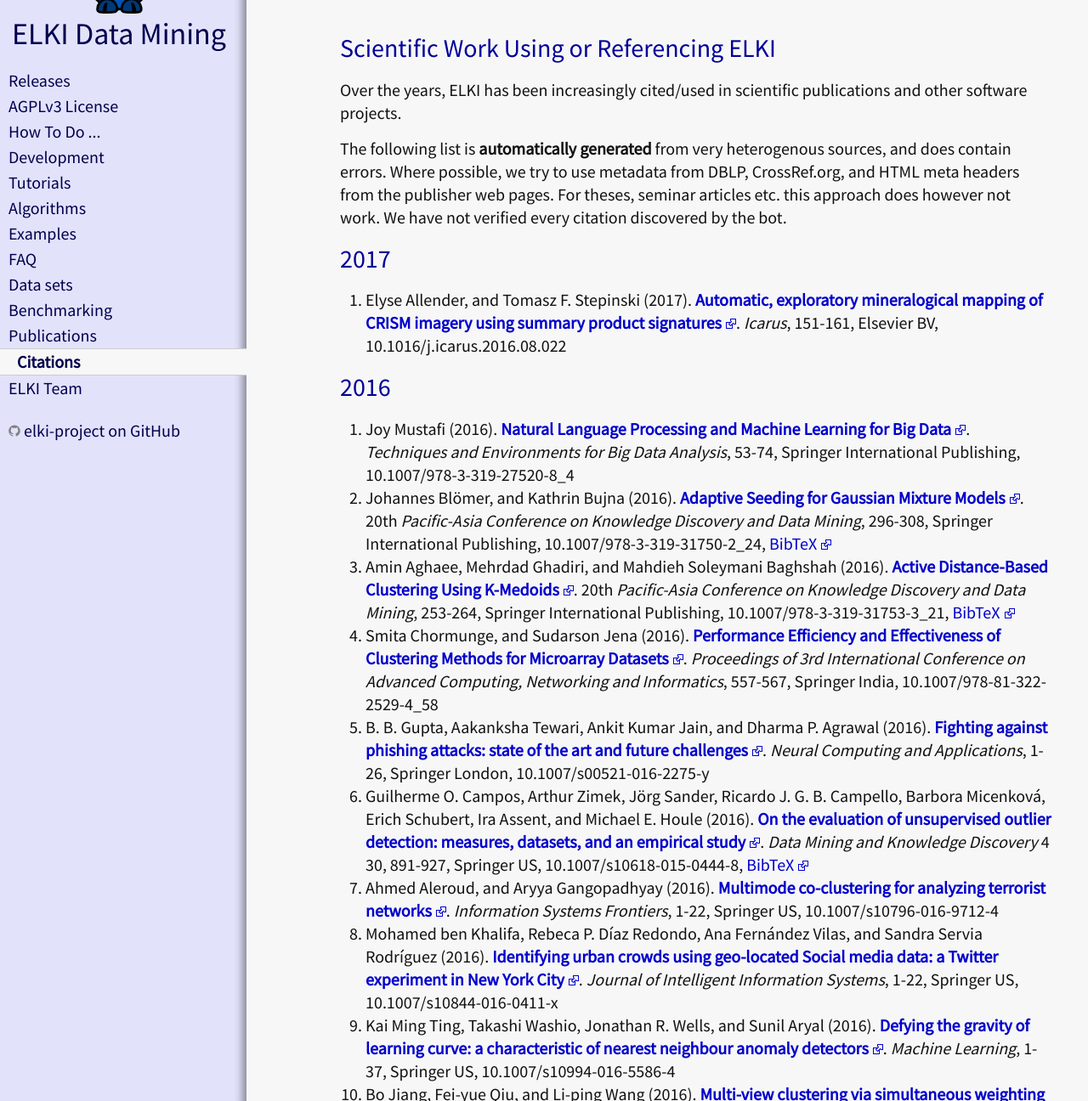
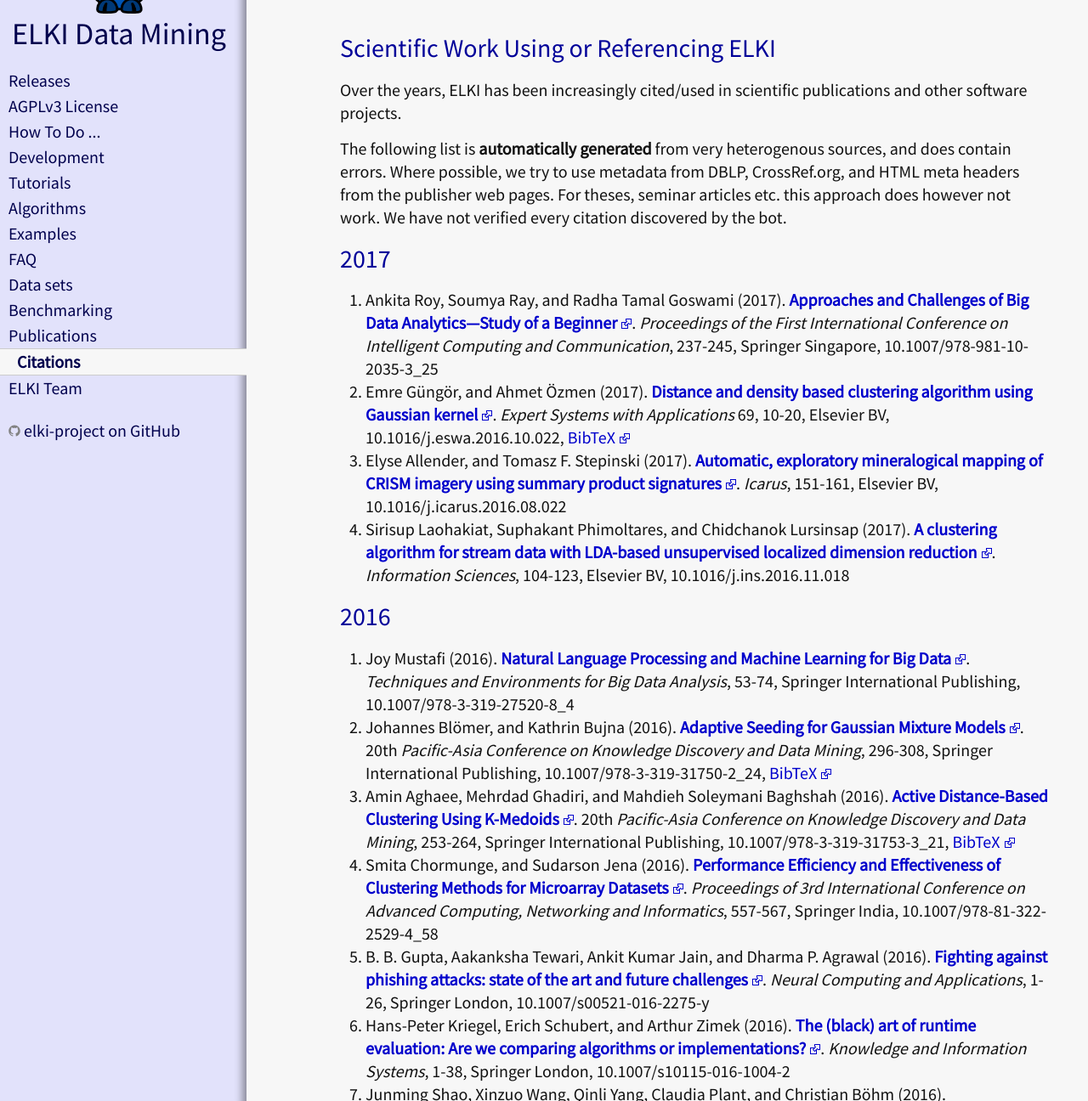
Before and after one commit to elki-project/elki-project.github.io, a Jekyll site: the page built from references.md, in a window 1280 px wide and 1400 px high, cut to the strip 104-1400 px from the top of the window. Shown: the whole strip at 85% size. Built offline with Jekyll 4.4.1, drawn with Linux system fonts in a browser that asks for light colours; some of the changed text lies outside the part shown.

Commit message:
Additional references

```diff
--- a/references.md
+++ b/references.md
@@ -16,7 +16,10 @@
 2017
 ----
 
+1. Ankita Roy, Soumya Ray, and Radha Tamal Goswami (2017). **[Approaches and Challenges of Big Data Analytics—Study of a Beginner](http://dx.doi.org/10.1007/978-981-10-2035-3_25)**. *Proceedings of the First International Conference on Intelligent Computing and Communication*, 237-245, Springer Singapore, 10.1007/978-981-10-2035-3\_25
+1. Emre Güngör, and Ahmet Özmen (2017). **[Distance and density based clustering algorithm using Gaussian kernel](http://dx.doi.org/10.1016/j.eswa.2016.10.022)**. *Expert Systems with Applications* 69, 10-20, Elsevier BV, 10.1016/j.eswa.2016.10.022, [BibTeX](http://dblp.uni-trier.de/rec/bibtex/journals/eswa/GungorO17)
 1. Elyse Allender, and Tomasz F. Stepinski (2017). **[Automatic, exploratory mineralogical mapping of CRISM imagery using summary product signatures](http://dx.doi.org/10.1016/j.icarus.2016.08.022)**. *Icarus*, 151-161, Elsevier BV, 10.1016/j.icarus.2016.08.022
+1. Sirisup Laohakiat, Suphakant Phimoltares, and Chidchanok Lursinsap (2017). **[A clustering algorithm for stream data with LDA-based unsupervised localized dimension reduction](http://dx.doi.org/10.1016/j.ins.2016.11.018)**. *Information Sciences*, 104-123, Elsevier BV, 10.1016/j.ins.2016.11.018
 
 2016
 ----
@@ -26,6 +29,8 @@
 1. Amin Aghaee, Mehrdad Ghadiri, and Mahdieh Soleymani Baghshah (2016). **[Active Distance-Based Clustering Using K-Medoids](http://dx.doi.org/10.1007/978-3-319-31753-3_21)**. 20th *Pacific-Asia Conference on Knowledge Discovery and Data Mining*, 253-264, Springer International Publishing, 10.1007/978-3-319-31753-3\_21, [BibTeX](http://dblp.uni-trier.de/rec/bibtex/conf/pakdd/AghaeeGB16)
 1. Smita Chormunge, and Sudarson Jena (2016). **[Performance Efficiency and Effectiveness of Clustering Methods for Microarray Datasets](http://dx.doi.org/10.1007/978-81-322-2529-4_58)**. *Proceedings of 3rd International Conference on Advanced Computing, Networking and Informatics*, 557-567, Springer India, 10.1007/978-81-322-2529-4\_58
 1. B. B. Gupta, Aakanksha Tewari, Ankit Kumar Jain, and Dharma P. Agrawal (2016). **[Fighting against phishing attacks: state of the art and future challenges](http://dx.doi.org/10.1007/s00521-016-2275-y)**. *Neural Computing and Applications*, 1-26, Springer London, 10.1007/s00521-016-2275-y
+1. Hans-Peter Kriegel, Erich Schubert, and Arthur Zimek (2016). **[The (black) art of runtime evaluation: Are we comparing algorithms or implementations?](http://link.springer.com/article/10.1007/s10115-016-1004-2)**. *Knowledge and Information Systems*, 1-38, Springer London, 10.1007/s10115-016-1004-2
+1. Junming Shao, Xinzuo Wang, Qinli Yang, Claudia Plant, and Christian Böhm (2016). **[Synchronization-based scalable subspace clustering of high-dimensional data](http://link.springer.com/article/10.1007/s10115-016-1013-1)**. *Knowledge and Information Systems*, 1-29, Springer London, 10.1007/s10115-016-1013-1
 1. Guilherme O. Campos, Arthur Zimek, Jörg Sander, Ricardo J. G. B. Campello, Barbora Micenková, Erich Schubert, Ira Assent, and Michael E. Houle (2016). **[On the evaluation of unsupervised outlier detection: measures, datasets, and an empirical study](http://dx.doi.org/10.1007/s10618-015-0444-8)**. *Data Mining and Knowledge Discovery* 4 30, 891-927, Springer US, 10.1007/s10618-015-0444-8, [BibTeX](http://dblp.uni-trier.de/rec/bibtex/journals/datamine/CamposZSCMSAH16)
 1. Ahmed Aleroud, and Aryya Gangopadhyay (2016). **[Multimode co-clustering for analyzing terrorist networks](http://link.springer.com/article/10.1007/s10796-016-9712-4)**. *Information Systems Frontiers*, 1-22, Springer US, 10.1007/s10796-016-9712-4
 1. Mohamed ben Khalifa, Rebeca P. Díaz Redondo, Ana Fernández Vilas, and Sandra Servia Rodríguez (2016). **[Identifying urban crowds using geo-located Social media data: a Twitter experiment in New York City](http://dx.doi.org/10.1007/s10844-016-0411-x)**. *Journal of Intelligent Information Systems*, 1-22, Springer US, 10.1007/s10844-016-0411-x
@@ -33,14 +38,15 @@
 1. Bo Jiang, Fei-yue Qiu, and Li-ping Wang (2016). **[Multi-view clustering via simultaneous weighting on views and features](http://dx.doi.org/10.1016/j.asoc.2016.06.010)**. *Applied Soft Computing* 47, 304-315, Elsevier BV, 10.1016/j.asoc.2016.06.010, [BibTeX](http://dblp.uni-trier.de/rec/bibtex/journals/asc/JiangQW16)
 1. Manal T. Adham, and Peter J. Bentley (2016). **[Evaluating clustering methods within the Artificial Ecosystem Algorithm and their application to bike redistribution in London](http://dx.doi.org/10.1016/j.biosystems.2016.04.008)**. *Biosystems* 146, 43-59, Elsevier BV, 10.1016/j.biosystems.2016.04.008, [BibTeX](http://dblp.uni-trier.de/rec/bibtex/journals/biosystems/AdhamB16)
 1. Felix Stahlberg, Tim Schlippe, Stephan Vogel, and Tanja Schultz (2016). **[Word segmentation and pronunciation extraction from phoneme sequences through cross-lingual word-to-phoneme alignment](http://dx.doi.org/10.1016/j.csl.2014.10.001)**. *Computer Speech & Language* 35, 234-261, Elsevier BV, 10.1016/j.csl.2014.10.001, [BibTeX](http://dblp.uni-trier.de/rec/bibtex/journals/csl/StahlbergSVS16)
-1. Emre Güngör, and Ahmet Özmen (2016). **[Distance and density based clustering algorithm using Gaussian kernel](http://dx.doi.org/10.1016/j.eswa.2016.10.022)**. *Expert Systems with Applications*, Elsevier BV, 10.1016/j.eswa.2016.10.022
 1. Bo Jiang, Fei-yue Qiu, Li-ping Wang, and Zhenjun Zhang (2016). **[Bi-level weighted multi-view clustering via hybrid particle swarm optimization](http://dx.doi.org/10.1016/j.ipm.2015.11.003)**. *Information Processing & Management* 3 52, 387-398, Elsevier BV, 10.1016/j.ipm.2015.11.003, [BibTeX](http://dblp.uni-trier.de/rec/bibtex/journals/ipm/JiangQWZ16)
+1. Piotr Przybyla, Matthew Shardlow, Sophie Aubin, Robert Bossy, Richard Eckart de Castilho, Stelios Piperidis, John McNaught, and Sophia Ananiadou (2016). **[Text mining resources for the life sciences](http://dx.doi.org/10.1093/database/baw145)**. *Database* 2016, baw145, 10.1093/database/baw145, [BibTeX](http://dblp.uni-trier.de/rec/bibtex/journals/biodb/PrzybylaSABCPMA16)
 1. Shane Gero, Hal Whitehead, and Luke Rendell (2016). **[Individual, unit and vocal clan level identity cues in sperm whale codas](http://rsos.royalsocietypublishing.org/content/3/1/150372)**. *Royal Society Open Science* 3(1), 150372, The Royal Society, 10.1098/rsos.150372
 1. Shane Gero, Anne Bøttcher, Hal Whitehead, and Peter Teglberg Madsen (2016). **[Socially segregated, sympatric sperm whale clans in the Atlantic Ocean](http://rsos.royalsocietypublishing.org/content/3/6/160061)**. *Royal Society Open Science* 3(6), 160061, The Royal Society, 10.1098/rsos.160061
 1. Apurva Narechania, Richard H Baker, Rob DeSalle, Barun Mathema, Barry Kreiswirth, Sergios-Orestis Kolokotronis, and Paul J Planet (2016). **[Clusterflock: A Flocking Algorithm for Isolating Congruent Phylogenomic Datasets](http://biorxiv.org/content/early/2016/03/25/045773)**. *bioRxiv*, 045773, Cold Spring Harbor Labs Journals, 10.1101/045773
 1. MingJie Tang, Ruby Y. Tahboub, Walid G. Aref, Mikhail J. Atallah, Qutaibah M. Malluhi, Mourad Ouzzani, and Yasin N. Silva (2016). **[Similarity Group-by Operators for Multi-Dimensional Relational Data](http://ieeexplore.ieee.org/xpl/articleDetails.jsp?arnumber=7289415)**. *IEEE Transactions on Knowledge and Data Engineering* 2 28(2), 510-523, IEEE, 10.1109/TKDE.2015.2480400, [BibTeX](http://dblp.uni-trier.de/rec/bibtex/journals/tkde/TangTAAMOS16)
 1. Lei Xu, Chunxiao Jiang, Yong Ren, and Hsiao-Hwa Chen (2016). **[Microblog Dimensionality Reduction - A Deep Learning Approach](http://ieeexplore.ieee.org/xpl/articleDetails.jsp?arnumber=7430292)**. *IEEE Trans. Knowl. Data Eng.* 7 28, 1779-1789, Institute of Electrical & Electronics Engineers (IEEE), 10.1109/TKDE.2016.2540639, [BibTeX](http://dblp.uni-trier.de/rec/bibtex/journals/tkde/XuJRC16)
 1. Fabrizio Angiulli, and Fabio Fassetti (2016). **[Toward Generalizing the Unification with Statistical Outliers: The Gradient Outlier Factor Measure](http://dx.doi.org/10.1145/2829956)**. *ACM Transactions on Knowledge Discovery from Data (TKDD)* 3 10(3), 27, ACM, 10.1145/2829956, [BibTeX](http://dblp.uni-trier.de/rec/bibtex/journals/tkdd/AngiulliF16)
+1. Hossein Hamooni, Biplob Debnath, Jianwu Xu, Hui Zhang, Guofei Jiang, and Abdullah Mueen (2016). **[LogMine: Fast Pattern Recognition for Log Analytics](http://dx.doi.org/10.1145/2983323.2983358)**. *Proceedings of the 25th ACM International on Conference on Information and Knowledge Management*, 1573-1582, ACM, 10.1145/2983323.2983358, [BibTeX](http://dblp.uni-trier.de/rec/bibtex/conf/cikm/HamooniDXZJM16)
 1. Amit Verma, Iqbaldeep Kaur, and Amandeep Kaur (2016). **[Algorithmic Approach to Data Mining and Classification Techniques](http://dx.doi.org/10.17485/ijst/2016/v9i28/88874)**. *Indian Journal of Science and Technology* 9(28), 10.17485/ijst/2016/v9i28/88874
 1. Ivano Verzola, Alessandro Donati, Jose Martinez, Matthias Schubert, and Laszlo Somodi (2016). **[Project Sibyl: A Novelty Detection System for Human Spaceflight Operations](http://dx.doi.org/10.2514/6.2016-2405)**. *14th International Conference on Space Operations*, American Institute of Aeronautics and Astronautics (AIAA), 10.2514/6.2016-2405
 1. Alejandro Rituerto, Henrik Andreasson, Ana C. Murillo, Achim J. Lilienthal, and José Jesús Guerrero (2016). **[Building an Enhanced Vocabulary of the Robot Environment with a Ceiling Pointing Camera](http://www.mdpi.com/1424-8220/16/4/493)**. *Sensors* 4 16(4), 493, Multidisciplinary Digital Publishing Institute, 10.3390/s16040493, [BibTeX](http://dblp.uni-trier.de/rec/bibtex/journals/sensors/RituertoAMLG16)
@@ -58,6 +64,7 @@
 1. Jeffrey Hudack, and Jae C. Oh (2016). **[Multi-Agent Sensor Data Collection with Attrition Risk](http://www.aaai.org/ocs/index.php/ICAPS/ICAPS16/paper/viewPaper/12994)**. *Twenty-Sixth International Conference on Automated Planning and Scheduling*
 1. Josua Krause, Aritra Dasgupta, Jean-Daniel Fekete, and Enrico Bertini (2016). **[SeekAView: An Intelligent Dimensionality Reduction Strategy for Navigating High-Dimensional Data Spaces](https://hal.inria.fr/hal-01377974/document)**. *LDAV 2016 - IEEE 6th Symposium on Large Data Analysis and Visualization*
 1. Justin Sam Chew, and Maurice HT Ling (2016). **[TAPPS Release 1: Plugin-Extensible Platform for Technical Analysis and Applied Statistics](http://www.acsij.org/acsij/article/view/440)**. *Advances in Computer Science: an International Journal* 5(1), 132-141
+1. Karanja, Stephen K (2016). **[Density-based Cluster Analysis Of Fire Hot Spots In Kenya's Wildlife Protected Areas](http://hdl.handle.net/11295/97366)**. University of Nairobi
 1. Kostjens, P.A.R. (2016). **[Anomaly Detection in Application Log Data](http://hdl.handle.net/1874/338664)**.
 1. Lee, Pawel (2016). **[Structure in Star Forming Regions](http://etheses.whiterose.ac.uk/12395/1/Thesis_main.pdf)**. University of Sheffield
 1. PUTELLI, LUCA (2016). **[Estrazione di regole di associazione da dati RDF](http://hdl.handle.net/10589/121041)**.
@@ -222,7 +229,7 @@
 1. Charu C. Aggarwal (2013). **[An Introduction to Outlier Analysis](http://dx.doi.org/10.1007/978-1-4614-6396-2_1)**. *Outlier Analysis*, 1-40, Springer New York, 10.1007/978-1-4614-6396-2\_1
 1. Charu C. Aggarwal (2013). **[Applications of Outlier Analysis](http://dx.doi.org/10.1007/978-1-4614-6396-2_12)**. *Outlier Analysis*, 373-400, Springer New York, 10.1007/978-1-4614-6396-2\_12
 1. Charu C. Aggarwal (2013). **[High-Dimensional Outlier Detection: The Subspace Method](http://dx.doi.org/10.1007/978-1-4614-6396-2_5)**. *Outlier Analysis*, 135-167, Springer New York, 10.1007/978-1-4614-6396-2\_5
-1. Jordi Nin, David Carrera, and Daniel Villatoro (2013). **[On the Use of Social Trajectory-Based Clustering Methods for Public Transport Optimization](http://dx.doi.org/10.1007/978-3-319-04178-0_6)**. *Citizen in Sensor Networks*, 59-70, Springer International Publishing, 10.1007/978-3-319-04178-0\_6, [BibTeX](http://dblp.uni-trier.de/rec/bibtex/conf/citisens/NinCV13)
+1. Jordi Nin, David N. Carrera, and Daniel Villatoro (2013). **[On the Use of Social Trajectory-Based Clustering Methods for Public Transport Optimization](http://dx.doi.org/10.1007/978-3-319-04178-0_6)**. *Citizen in Sensor Networks*, 59-70, Springer International Publishing, 10.1007/978-3-319-04178-0\_6, [BibTeX](http://dblp.uni-trier.de/rec/bibtex/conf/citisens/NinCV13)
 1. Mark J. Embrechts, Christopher J. Gatti, Jonathan Linton, and Badrinath Roysam (2013). **[Hierarchical Clustering for Large Data Sets](http://dx.doi.org/10.1007/978-3-642-28696-4_8)**. *Advances in Intelligent Signal Processing and Data Mining*, 197-233, Springer Berlin Heidelberg, 10.1007/978-3-642-28696-4\_8
 1. Mariusz Oszust, and Marian Wysocki (2013). **[Clustering and Classification of Time Series Representing Sign Language Words](http://dx.doi.org/10.1007/978-3-642-38610-7_21)**. *Artificial Intelligence and Soft Computing*, 218-229, Springer Berlin Heidelberg, 10.1007/978-3-642-38610-7\_21, [BibTeX](http://dblp.uni-trier.de/rec/bibtex/conf/icaisc/OszustW13)
 1. Rana Momtaz, Nesma Mohssen, and Mohammad A. Gowayyed (2013). **[DWOF: A Robust Density-Based Outlier Detection Approach](http://dx.doi.org/10.1007/978-3-642-38628-2_61)**. *Pattern Recognition and Image Analysis*, 517-525, Springer Berlin Heidelberg, 10.1007/978-3-642-38628-2\_61, [BibTeX](http://dblp.uni-trier.de/rec/bibtex/conf/ibpria/MomtazMG13)
@@ -246,7 +253,7 @@
 1. Benjamin Welton, Evan Samanas, and Barton P. Miller (2013). **[Mr. Scan: extreme scale density-based clustering using a tree-based network of GPGPU nodes](http://dx.doi.org/10.1145/2503210.2503262)**. *Proceedings of the International Conference on High Performance Computing, Networking, Storage and Analysis*, 84:1-84:11, ACM, 10.1145/2503210.2503262, [BibTeX](http://dblp.uni-trier.de/rec/bibtex/conf/sc/WeltonSM13)
 1. Johannes Schneider, and Michail Vlachos (2013). **[Fast parameterless density-based clustering via random projections](http://dx.doi.org/10.1145/2505515.2505590)**. *Proceedings of the 22nd ACM international conference on Conference on information & knowledge management*, 861-866, ACM, 10.1145/2505515.2505590, [BibTeX](http://dblp.uni-trier.de/rec/bibtex/conf/cikm/SchneiderV13)
 1. Toon De Pessemier, Simon Dooms, and Luc Martens (2013). **[A food recommender for patients in a care facility](http://dx.doi.org/10.1145/2507157.2507198)**. *Proceedings of the 7th ACM conference on Recommender systems*, 209-212, ACM, 10.1145/2507157.2507198, [BibTeX](http://dblp.uni-trier.de/rec/bibtex/conf/recsys/PessemierDM13a)
-1. David Ando, Michael Colvin, Michael Rexach, and Ajay Gopinathan (2013). **[Physical Motif Clustering within Intrinsically Disordered Nucleoporin Sequences Reveals Universal Functional Features](http://journals.plos.org/plosone/article?id=10.1371/journal.pone.0073831)**. *PLOS ONE* 8(9), e73831, 10.1371/journal.pone.0073831
+1. David Ando, Michael Colvin, Michael Rexach, and Ajay Gopinathan (2013). **[Physical Motif Clustering within Intrinsically Disordered Nucleoporin Sequences Reveals Universal Functional Features](http://journals.plos.org/plosone/article?id=10.1371/journal.pone.0073831)**. *PLOS ONE* 8(9), e73831, Public Library of Science, 10.1371/journal.pone.0073831
 1. Martin Behnisch, Gotthard Meinel, Sebastian Tramsen, and Markus Diesselmann (2013). **[Using quadtree representations in building stock visualization and analysis](http://dx.doi.org/10.3112/erdkunde.2013.02.04)**. *Erdkunde*, 151-166, Erdkunde, 10.3112/erdkunde.2013.02.04
 1. PrakashVerma, Jai, Patel, Bankim, and Patel, Atul (2013). **[Web Mining: Opinion and Feedback Analysis for Educational Institutions](http://dx.doi.org/10.5120/14579-2800)**. *International Journal of Computer Applications* 84(6), 17-22, 10.5120/14579-2800
 1. Davenport, T.H., and Kim, J. (2013). **Keeping Up with the Quants: Your Guide to Understanding and Using Analytics**. Harvard Business Review Press, 9781422187265
@@ -299,16 +306,16 @@
 1. Tavares, Bruno (2012). **[Sistema de recomendação para plataformas de e-learning](http://hdl.handle.net/10400.22/2601)**. Instituto Politécnico do Porto. Instituto Superior de Engenharia do Porto, 10400.22/2601
 1. Suchandt, Steffen, and Runge, Hartmut (2012). **[Along-track interferometry using TanDEM-X: First results from marine and land applications](http://ieeexplore.ieee.org/xpl/articleDetails.jsp?arnumber=6217087)**. *Synthetic Aperture Radar, 2012. EUSAR. 9th European Conference on*, 392-395, VDE, 978-3-8007-3404-7
 1. Thomas Bernecker (2012). **[Similarity processing in multi-observation data](http://edoc.ub.uni-muenchen.de/15411/1/Bernecker_Thomas.pdf)**. 1-253, Ludwig-Maximilians-Universität München, [BibTeX](http://dblp.uni-trier.de/rec/bibtex/phd/dnb/Bernecker12)
+1. Franz Graf (2012). **[Data and knowledge engineering for medical image and sensor data](http://edoc.ub.uni-muenchen.de/15105/1/Graf_Franz.pdf)**. 1-221, Ludwig-Maximilians-Universität München, [BibTeX](http://dblp.uni-trier.de/rec/bibtex/phd/dnb/Graf12)
 1. Ehlers, Jens (2012). **[Self-Adaptive Performance Monitoring for Component-Based Software Systems](http://eprints.uni-kiel.de/15495/14/DISS-KCSS2012JensEhlers.pdf)**. 252, Books on Demand GmbH
-1. Graf, Franz (2012). **[Data and knowledge engineering for medical image and sensor data](http://edoc.ub.uni-muenchen.de/15105/1/Graf_Franz.pdf)**. Ludwig-Maximilians-Universität München
 1. Γρίβας, Νικόλαος Δ., and Grivas, Nikolaos D. (2012). **[Υπολογισμός ισοχρονικών καμπύλων χρονοαπόστασης σε οδικά δίκτυα](http://hdl.handle.net/123456789/7253)** (Isochrone computation on road networks).
 
 2011
 ----
 
 1. Hans-Peter Kriegel, Peer Kröger, Jörg Sander, and Arthur Zimek (2011). **[Density-based clustering](http://dx.doi.org/10.1002/widm.30)**. *Wiley Interdisciplinary Reviews: Data Mining and Knowledge Discovery* 3 1(3), 231-240, John Wiley & Sons, Inc. 10.1002/widm.30, [BibTeX](http://dblp.uni-trier.de/rec/bibtex/journals/widm/KriegelKSZ11)
-1. Thomas Bernecker, Michael E. Houle, Hans-Peter Kriegel, Peer Kröger, Matthias Renz, Erich Schubert, and Arthur Zimek (2011). **[Quality of Similarity Rankings in Time Series](http://dx.doi.org/10.1007/978-3-642-22922-0_25)**. *Advances in Spatial and Temporal Databases*, 422-440, Springer Berlin Heidelberg, 10.1007/978-3-642-22922-0\_25, [BibTeX](http://dblp.uni-trier.de/rec/bibtex/conf/ssd/BerneckerHKKRSZ11)
-1. Elke Achtert, Ahmed Hettab, Hans-Peter Kriegel, Erich Schubert, and Arthur Zimek (2011). **[Spatial Outlier Detection: Data, Algorithms, Visualizations](http://dx.doi.org/10.1007/978-3-642-22922-0_41)**. *Advances in Spatial and Temporal Databases*, 512-516, Springer Berlin Heidelberg, 10.1007/978-3-642-22922-0\_41, [BibTeX](http://dblp.uni-trier.de/rec/bibtex/conf/ssd/AchtertHKSZ11)
+1. Thomas Bernecker, Michael E. Houle, Hans-Peter Kriegel, Peer Kröger, Matthias Renz, Erich Schubert, and Arthur Zimek (2011). **[Quality of Similarity Rankings in Time Series](http://dx.doi.org/10.1007/978-3-642-22922-0_25)**. 12th *International Symposium on Spatial and Temporal Databases*, 422-440, Springer Berlin Heidelberg, 10.1007/978-3-642-22922-0\_25, [BibTeX](http://dblp.uni-trier.de/rec/bibtex/conf/ssd/BerneckerHKKRSZ11)
+1. Elke Achtert, Ahmed Hettab, Hans-Peter Kriegel, Erich Schubert, and Arthur Zimek (2011). **[Spatial Outlier Detection: Data, Algorithms, Visualizations](http://dx.doi.org/10.1007/978-3-642-22922-0_41)**. 12th *International Symposium on Spatial and Temporal Databases*, 512-516, Springer Berlin Heidelberg, 10.1007/978-3-642-22922-0\_41, [BibTeX](http://dblp.uni-trier.de/rec/bibtex/conf/ssd/AchtertHKSZ11)
 1. Yong Shi, and Li Zhang (2011). **[COID: A cluster-outlier iterative detection approach to multi-dimensional data analysis](http://dx.doi.org/10.1007/s10115-010-0323-y)**. *Knowledge and Information Systems* 3 28(3), 709-733, Springer-Verlag, 10.1007/s10115-010-0323-y, [BibTeX](http://dblp.uni-trier.de/rec/bibtex/journals/kais/ShiZ11)
 1. Kai Ming Ting, Takashi Washio, Jonathan R. Wells, and Fei Tony Liu (2011). **[Density Estimation Based on Mass](http://ieeexplore.ieee.org/xpl/articleDetails.jsp?arnumber=6137276)**. *Data Mining (ICDM), 2011 IEEE 11th International Conference on*, 715-724, IEEE, 10.1109/ICDM.2011.47, [BibTeX](http://dblp.uni-trier.de/rec/bibtex/conf/icdm/TingWWL11)
 1. Hans-Peter Kriegel, Peer Kröger, Erich Schubert, and Arthur Zimek (2011). **[Interpreting and Unifying Outlier Scores](http://dx.doi.org/10.1137/1.9781611972818.2)**. *Proceedings of the 2011 SIAM International Conference on Data Mining*, 13-24, Society for Industrial & Applied Mathematics (SIAM), 10.1137/1.9781611972818.2, [BibTeX](http://dblp.uni-trier.de/rec/bibtex/conf/sdm/KriegelKSZ11)
```
